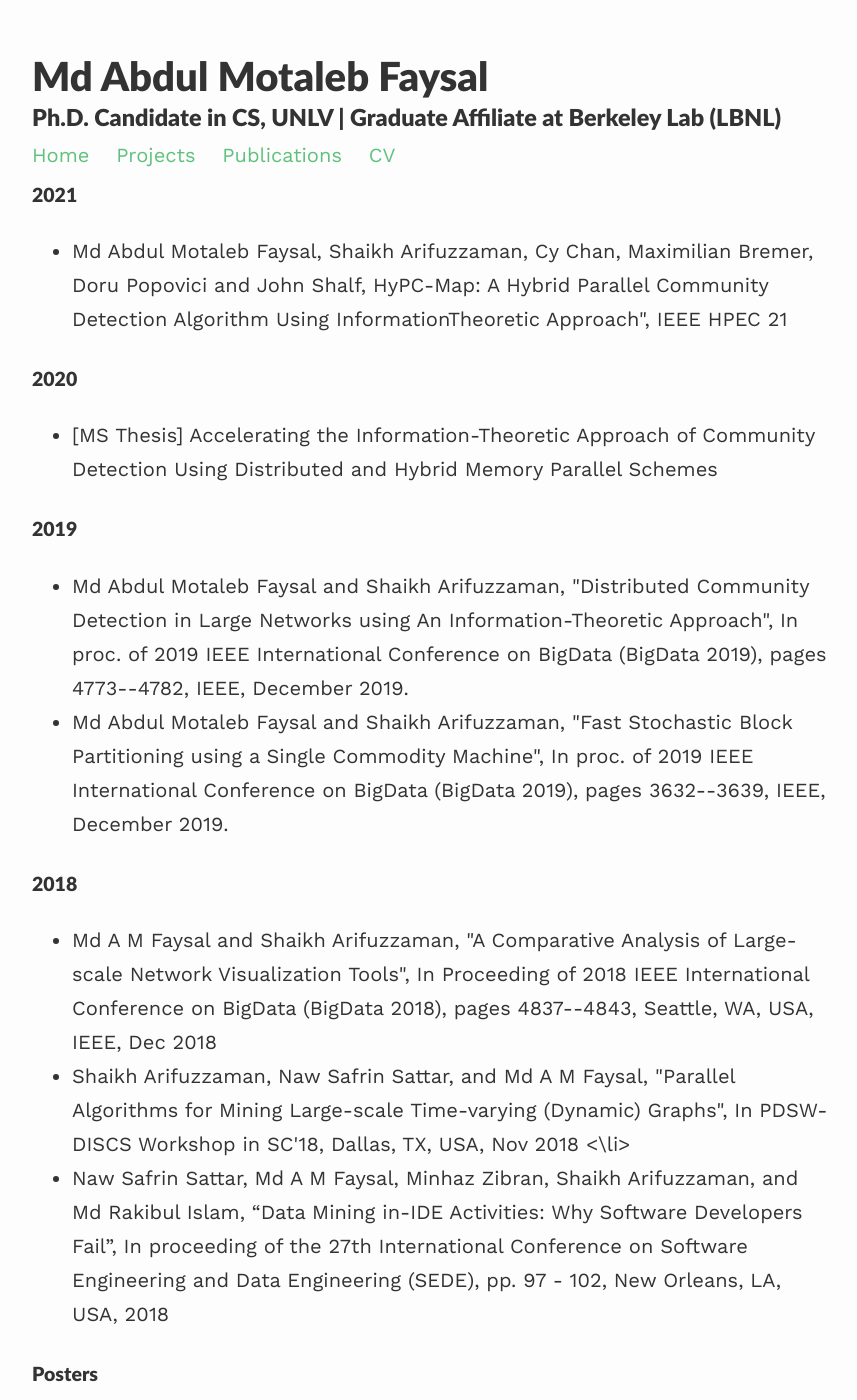
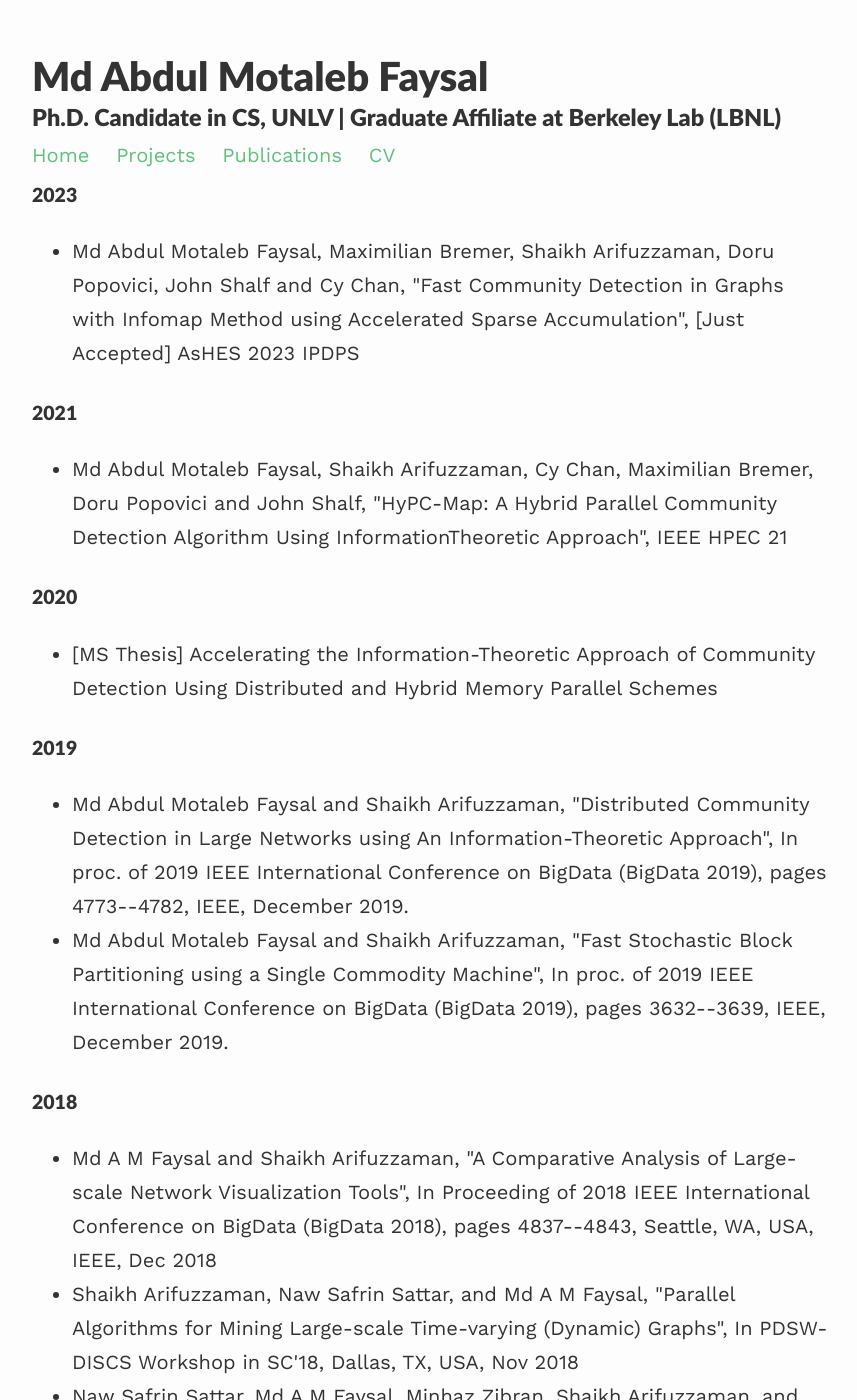
Before and after one commit to mfaysal101/mfaysal101.github.io, a Jekyll site: the page built from archive.html, in a window 1280 px wide and 1400 px high. Shown: the whole window, without its empty margins (208-1065 px from the left). Built offline with Jekyll 4.4.1, drawn with Linux system fonts in a browser that asks for light colours; nearby versions of some CDN libraries.

Commit message:
Update archive.html

```diff
--- a/archive.html
+++ b/archive.html
@@ -5,9 +5,13 @@ title: Archive
 ---
 
 <div>
+<h3><small>2023</small></h3>
+    <ul>
+    <li> Md Abdul Motaleb Faysal, Maximilian Bremer, Shaikh Arifuzzaman, Doru Popovici, John Shalf and Cy Chan, "Fast Community Detection in Graphs with Infomap Method using Accelerated Sparse Accumulation", [Just Accepted] AsHES 2023 IPDPS </li>
+    </ul>
 <h3><small>2021</small></h3>
     <ul>
-    <li> Md Abdul Motaleb Faysal, Shaikh Arifuzzaman, Cy Chan, Maximilian Bremer, Doru Popovici and John Shalf, HyPC-Map: A Hybrid Parallel Community Detection Algorithm Using InformationTheoretic Approach", IEEE HPEC 21 </li>
+    <li> Md Abdul Motaleb Faysal, Shaikh Arifuzzaman, Cy Chan, Maximilian Bremer, Doru Popovici and John Shalf, "HyPC-Map: A Hybrid Parallel Community Detection Algorithm Using InformationTheoretic Approach", IEEE HPEC 21 </li>
     </ul>
 <h3><small>2020</small></h3>
     <ul>
@@ -21,7 +25,7 @@ title: Archive
 <h3><small>2018</small></h3>
     <ul>
         <li> Md A M Faysal and Shaikh Arifuzzaman, "A Comparative Analysis of Large-scale Network Visualization Tools", In Proceeding of 2018 IEEE International Conference on BigData (BigData 2018), pages 4837--4843, Seattle, WA, USA, IEEE, Dec 2018 </li>
-        <li> Shaikh Arifuzzaman, Naw Safrin Sattar, and Md A M Faysal, "Parallel Algorithms for Mining Large-scale Time-varying (Dynamic) Graphs", In PDSW-DISCS Workshop in SC'18, Dallas, TX, USA, Nov 2018 <\li>
+        <li> Shaikh Arifuzzaman, Naw Safrin Sattar, and Md A M Faysal, "Parallel Algorithms for Mining Large-scale Time-varying (Dynamic) Graphs", In PDSW-DISCS Workshop in SC'18, Dallas, TX, USA, Nov 2018 </li>
         <li> Naw Safrin Sattar, Md A M Faysal, Minhaz Zibran, Shaikh Arifuzzaman, and Md Rakibul Islam,  “Data Mining in-IDE Activities: Why Software Developers Fail”, In proceeding of the 27th International Conference on Software Engineering and Data Engineering (SEDE), pp. 97 - 102, New Orleans, LA, USA, 2018 </li>
     </ul>
 <h3><small>Posters</small></h3>
```
